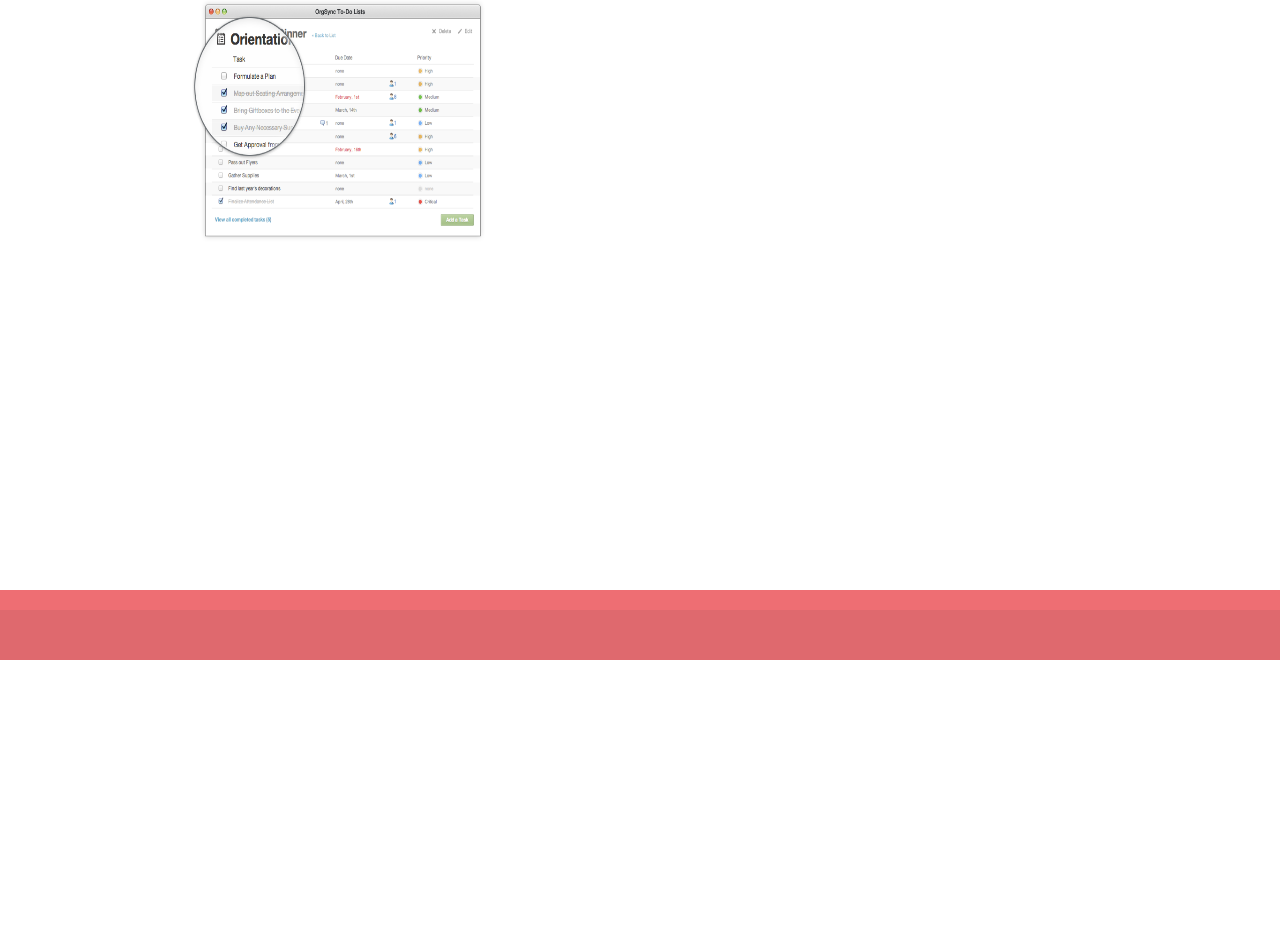
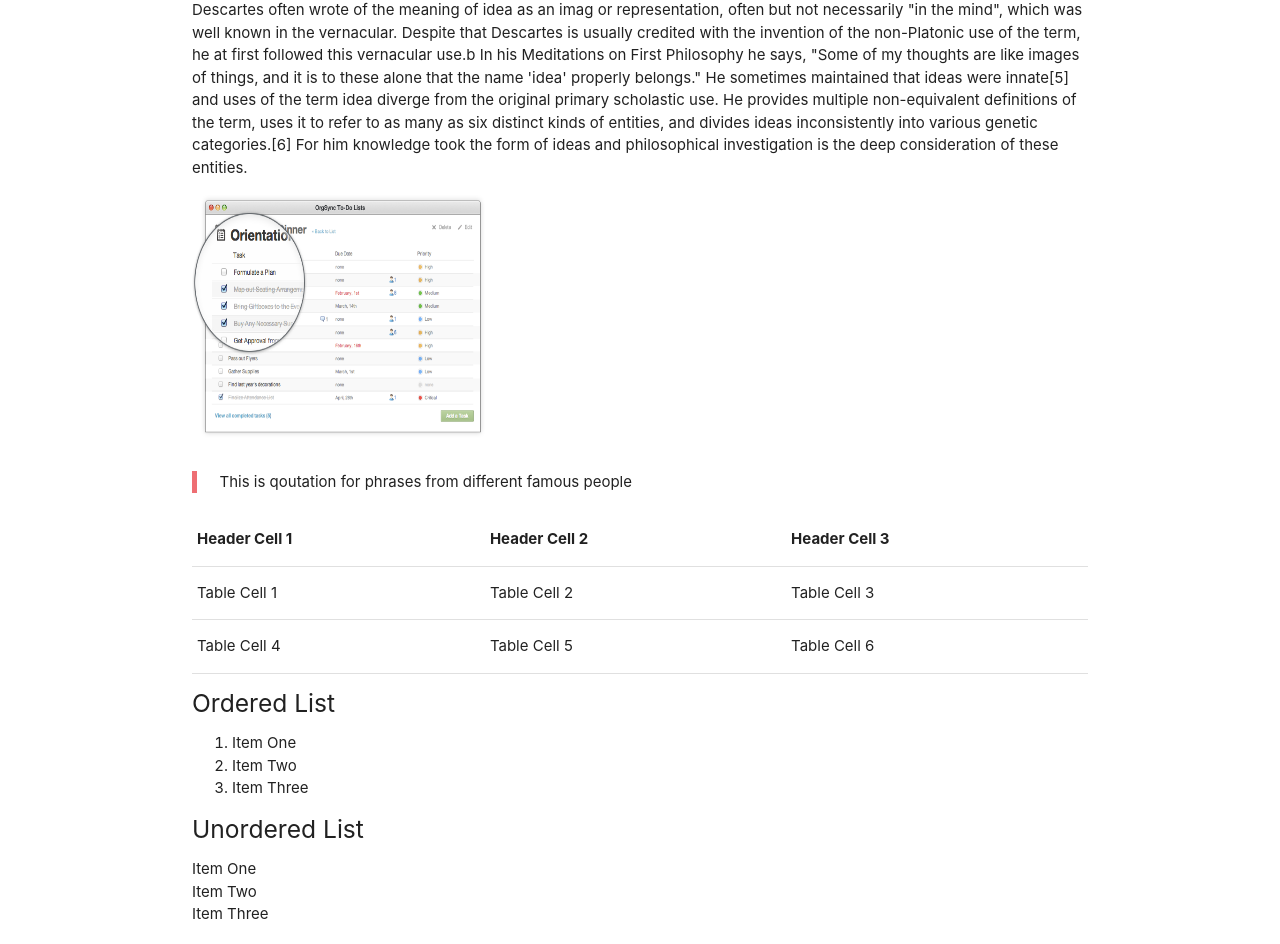
Before and after one commit to IvankivR/testing-the-github-pages, a plain HTML site: page index.html in a window 1280 px wide. Shown: the part 140-1084 px from the top of the page. Before the commit the page ends 800 px from the top, so only its background shows below. Drawn offline with nearby package versions, Linux system fonts and the light colour scheme.

Commit message:
Global commit 2

```diff
--- a/index.html
+++ b/index.html
@@ -2,6 +2,7 @@
 <html>
   <head>
     <meta charset="UTF-8">
+    <title>Smart Page</title>
     <link rel="stylesheet" href="https://cdnjs.cloudflare.com/ajax/libs/materialize/0.97.5/css/materialize.min.css">
     <link rel="stylesheet" href="css/style.css">
   </head>
@@ -9,34 +10,79 @@
     <header class="header">
       <nav>
         <div class="nav-wrapper">
-            <a href="index.html" id="Logot"><img src="img/logo.png"></a>
-          <div class="nav-header" id="Loging">
-            <a href="#" id="Elements">Elements</a>
-            <a href="#" id="Login">Login</a>
-            <a href="#" id="Signup">Signup</a>
-          </div>
-        </div>
-        <div>
-          <!-- Logo goes here and should link to main page -->
-          <!-- Content have class "brand-logo" -->
+            <a href="index.html" class="brand-logo" id="Logot"><img src="img/logo.png"></a>
           <ul id="nav-mobile" class="right hide-on-med-and-down">
-            <!-- Add missing pars of menu -->
+              <!-- Add missing pars of menu -->
+             <li><a href="#" id="Elements">Elements</a></li>
+             <li><a href="#" id="Login">Login</a></li>
+             <li><a href="#" id="Signup">Signup</a></li>
           </ul>
         </div>
       </nav>
     </header>
     <main>
       <div class="container">
-        <h4>Title Goes Here</h4>
-        <img src="img/11.png" id="foto" width="300px" height="250px">
-
+        <h4>What is an idea?</h4>
+        <p>Descartes often wrote of the meaning of idea as
+          an imag or representation, often but not necessarily
+          "in the mind", which was well known in the vernacular.
+          Despite that Descartes is usually credited with the
+          invention of the non-Platonic use of the term, he at
+          first followed this vernacular use.b In his Meditations
+          on First Philosophy he says, "Some of my thoughts are
+          like images of things, and it is to these alone that
+          the name 'idea' properly belongs." He sometimes maintained
+          that ideas were innate[5] and uses of the term idea
+          diverge from the original primary scholastic use. He
+          provides multiple non-equivalent definitions of the term,
+          uses it to refer to as many as six distinct kinds of
+          entities, and divides ideas inconsistently into various
+          genetic categories.[6] For him knowledge took the form
+          of ideas and philosophical investigation is the deep
+          consideration of these entities.</p>
+        <img src="img/11.png" id="foto" width="300px" height="250px" alt="img_1">
+        <blockquote>This is qoutation for phrases from different famous people</blockquote>
+        <table>
+           <thead>
+             <tr>
+                <th>Header Cell 1</th>
+                <th>Header Cell 2</th>
+                <th>Header Cell 3</th>
+             </tr>
+           </thead>
+           <tbody>
+              <tr>
+                <td>Table Cell 1</td>
+                <td>Table Cell 2</td>
+                <td>Table Cell 3</td>
+              </tr>
+              <tr>
+                <td>Table Cell 4</td>
+                <td>Table Cell 5</td>
+                <td>Table Cell 6</td>
+              </tr>
+          </tbody>
+        </table>
         <!-- Please use only tags without any classes or id's -->
+        <h5>Ordered List</h5>
+            <ol>
+              <li>Item One</li>
+              <li>Item Two</li>
+              <li>Item Three</li>
+            </ol>
+        <h5>Unordered List</h5>
+            <ul>
+              <li>Item One</li>
+              <li>Item Two</li>
+              <li>Item Three</li>
+            </ul><br><br><br>
       </div>
     </main>
     <footer class="page-footer">
       <div class="footer-copyright">
         <div class="container">
         <!-- Add copyrights here -->
+          <p>&copy; 2016 Homework made IvankivR</p>
         </div>
       </div>
     </footer>
```
